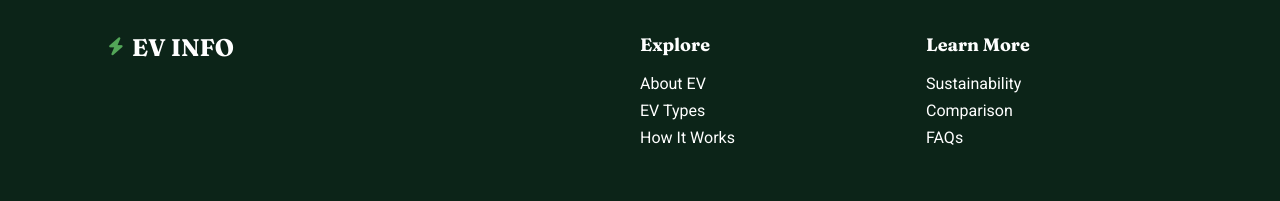
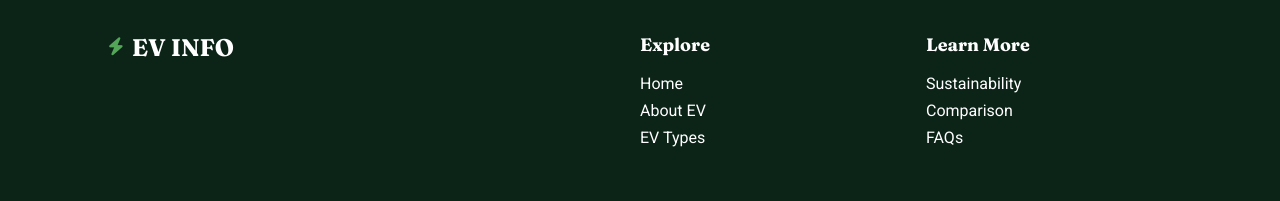
Before and after one commit to red-arachnid/ev_and_sustainable_transportation, a plain HTML site: page index.html in a window 1280 px wide. Shown: the part 5791-5992 px from the top of the page. Drawn offline with Linux system fonts and the light colour scheme.

Commit message:
Update index.html

```diff
--- a/index.html
+++ b/index.html
@@ -372,9 +372,9 @@
 
             <div>
                 <h4>Explore</h4>
+                <a href="#home">Home</a>
                 <a href="#about">About EV</a>
                 <a href="#types">EV Types</a>
-                <a href="#how">How It Works</a>
             </div>
 
             <div>
```
